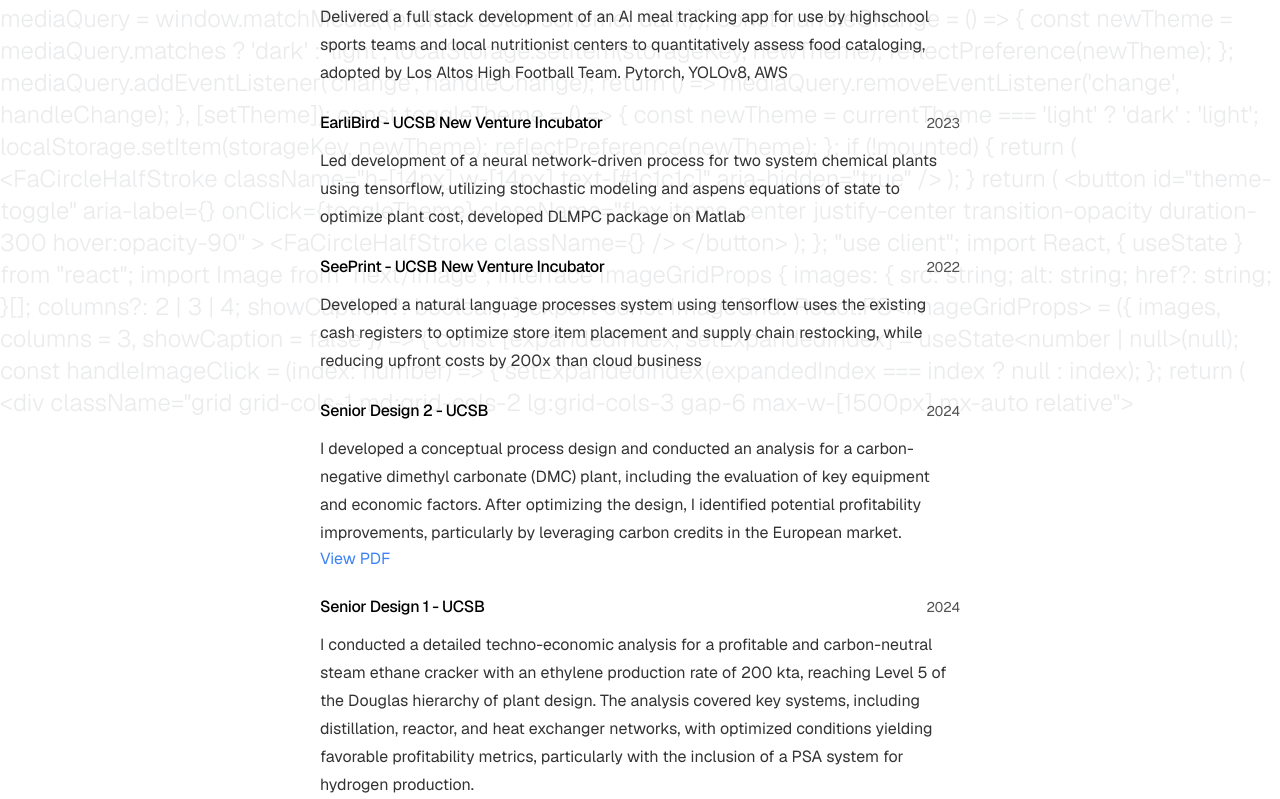
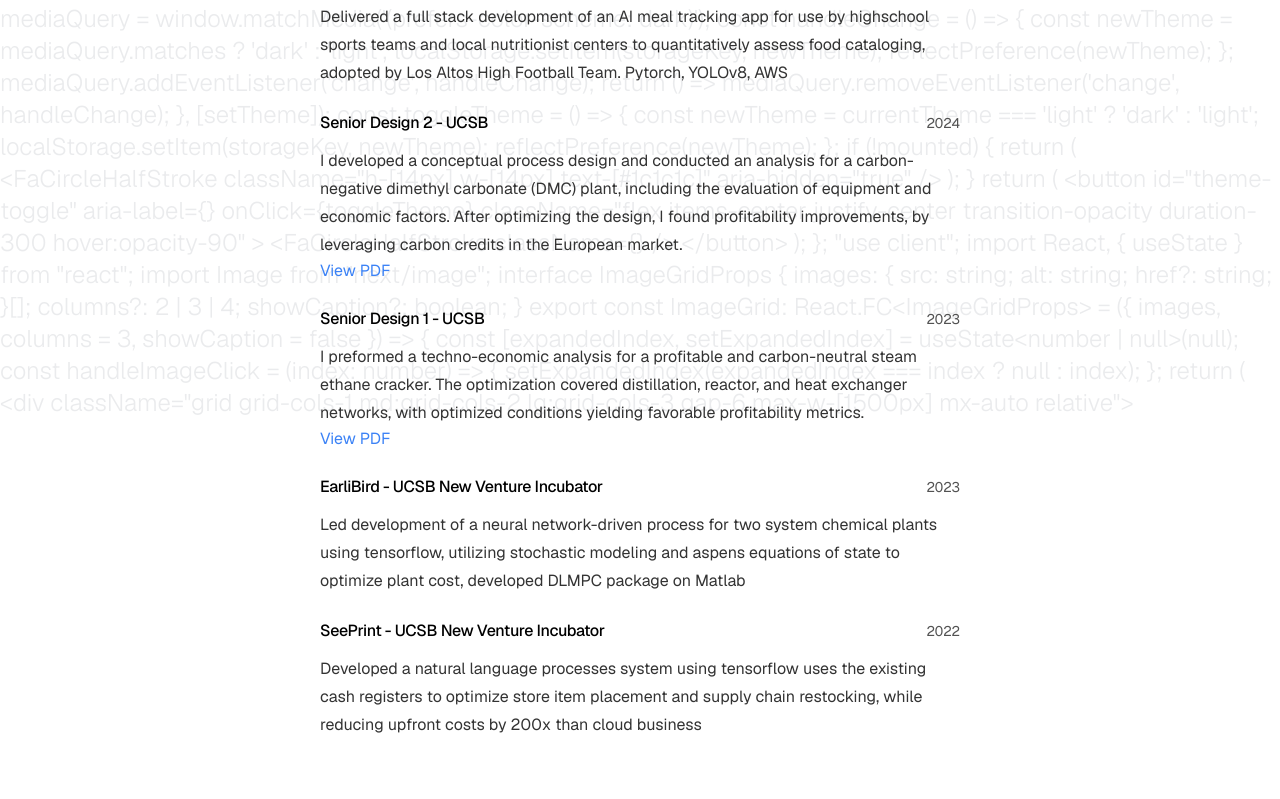
Before and after one commit to GWeale/georgeweale_port, a Next.js app: page /projects in a window 1280 px wide. Shown: the part 381-1180 px from the top of the page. Built offline with nearby package versions, Linux system fonts and the light colour scheme.

Commit message:
added projects page and pdfs

```diff
--- a/app/global.css
+++ b/app/global.css
@@ -152,7 +152,7 @@
 }
 
 /* Add these styles to handle the image hover effect */
-.group:hover::after {
+.group:hover:not(.no-darken)::after {
   content: '';
   position: fixed;
   inset: 0;
--- a/app/projects/project-data.tsx
+++ b/app/projects/project-data.tsx
@@ -12,41 +12,41 @@
     year: 2024,
     description:
       "Built a chatbot from scratch only using Pytorch and numpy. Trained on school cluster.",
-    url: "https://example.com/",
+
   },
   {
     title: "MealMapper - Columbia Startup Lab",
     year: 2024,
     description:
       "Delivered a full stack development of an AI meal tracking app for use by highschool sports teams and local nutritionist centers to quantitatively assess food cataloging, adopted by Los Altos High Football Team. Pytorch, YOLOv8, AWS",
-    url: "https://example.com/",
+
+  },
+  {
+    title: "Senior Design 2 - UCSB ",
+    year: 2024,
+    description:
+      "I developed a conceptual process design and conducted an analysis for a carbon-negative dimethyl carbonate (DMC) plant, including the evaluation of equipment and economic factors. After optimizing the design, I found profitability improvements, by leveraging carbon credits in the European market.",
+    pdf: "/pdfs/DMCProduction.pdf",
+  },
+  {
+    title: "Senior Design 1 - UCSB ",
+    year: 2023,
+    description:
+      "I preformed a techno-economic analysis for a profitable and carbon-neutral steam ethane cracker. The optimization covered distillation, reactor, and heat exchanger networks, with optimized conditions yielding favorable profitability metrics.",
+    pdf: "/pdfs/ThermalCracking.pdf",
   },
   {
     title: "EarliBird - UCSB New Venture Incubator",
     year: 2023,
     description:
       "Led development of a neural network-driven process for two system chemical plants using tensorflow, utilizing stochastic modeling and aspens equations of state to optimize plant cost, developed DLMPC package on Matlab",
-    url: "https://example.com/",
+
   },
   {
     title: "SeePrint - UCSB New Venture Incubator",
     year: 2022,
     description:
       "Developed a natural language processes system using tensorflow uses the existing cash registers to optimize store item placement and supply chain restocking, while reducing upfront costs by 200x than cloud business",
-    url: "https://example.com/",
-  },
-  {
-    title: "Senior Design 2 - UCSB ",
-    year: 2024,
-    description:
-      "I developed a conceptual process design and conducted an analysis for a carbon-negative dimethyl carbonate (DMC) plant, including the evaluation of key equipment and economic factors. After optimizing the design, I identified potential profitability improvements, particularly by leveraging carbon credits in the European market.",
-    pdf: "/pdfs/DMCProduction.pdf",
-  },
-  {
-    title: "Senior Design 1 - UCSB ",
-    year: 2024,
-    description:
-      "I conducted a detailed techno-economic analysis for a profitable and carbon-neutral steam ethane cracker with an ethylene production rate of 200 kta, reaching Level 5 of the Douglas hierarchy of plant design. The analysis covered key systems, including distillation, reactor, and heat exchanger networks, with optimized conditions yielding favorable profitability metrics, particularly with the inclusion of a PSA system for hydrogen production.",
-    pdf: "/pdfs/ThermalCracking.pdf",
+
   },
 ];
```
